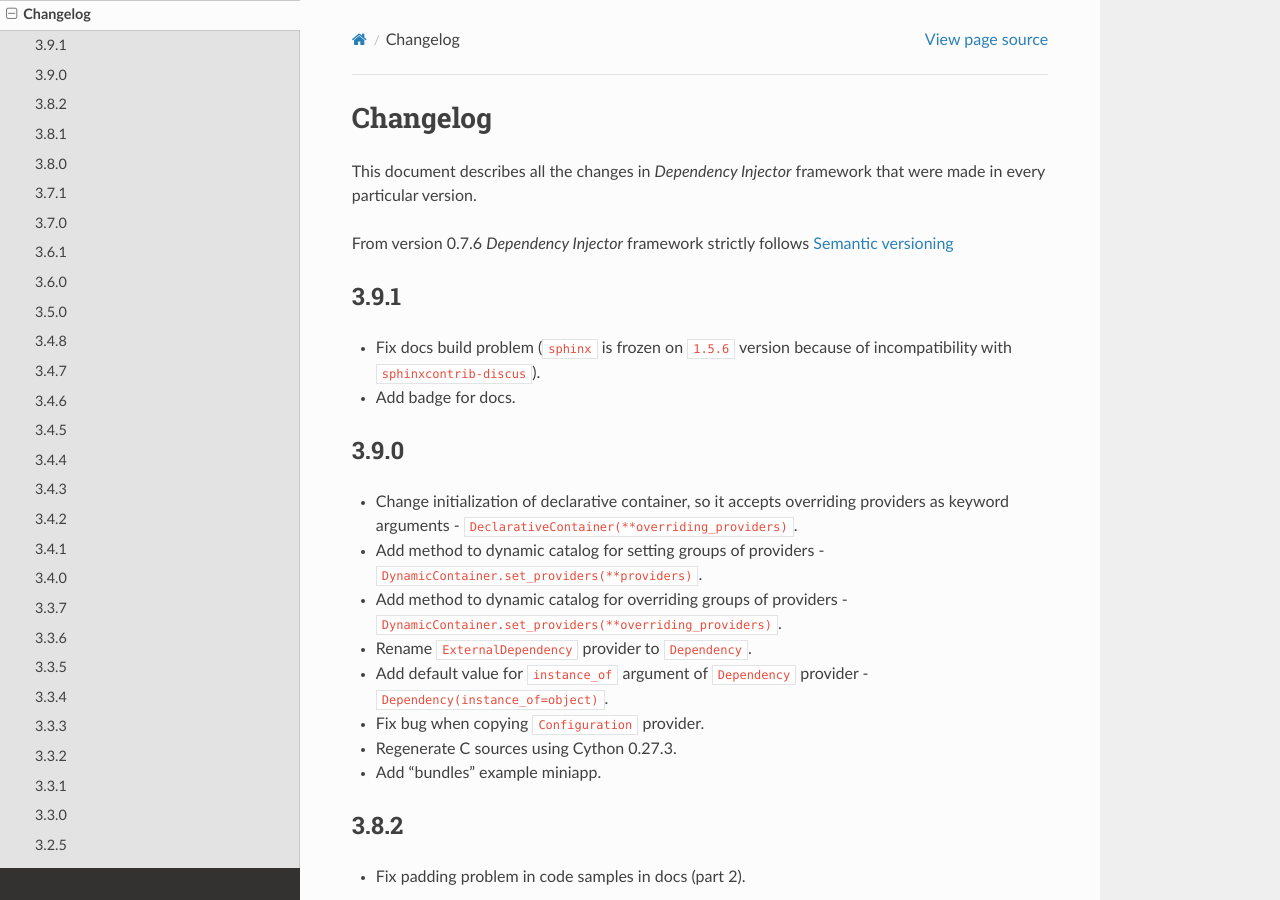
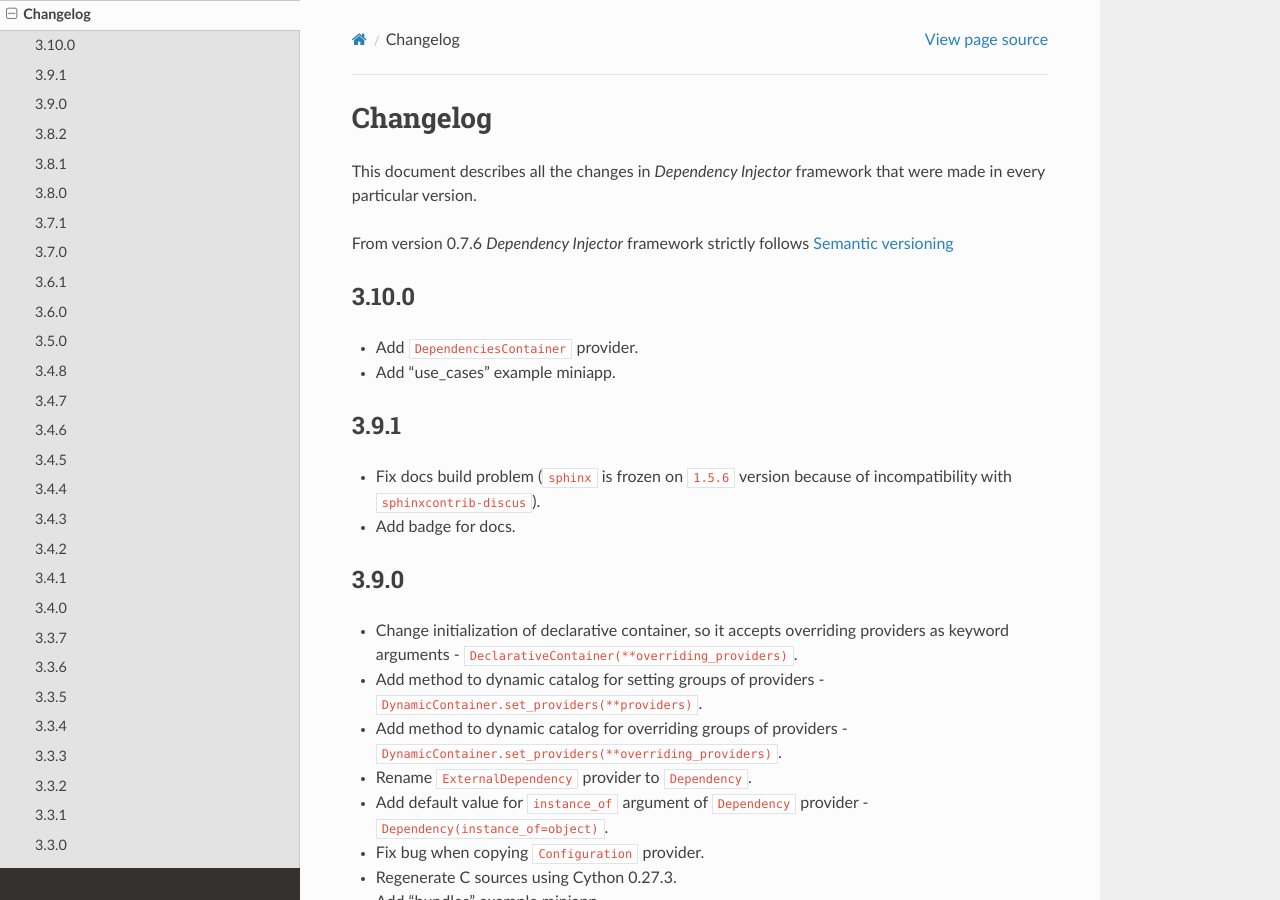
Before and after one commit to ets-labs/python-dependency-injector, a Sphinx documentation site: the page built from docs/main/changelog.rst, in a window 1280 px wide and 900 px high. Built offline with Sphinx 7.4.7 and the Read the Docs theme 2.0.0, drawn with Linux system fonts in a browser that asks for light colours.

Commit message:
Update changelog

```diff
--- a/docs/main/changelog.rst
+++ b/docs/main/changelog.rst
@@ -6,6 +6,12 @@
 
 From version 0.7.6 *Dependency Injector* framework strictly
 follows `Semantic versioning`_
+
+
+3.10.0
+------
+- Add ``DependenciesContainer`` provider.
+- Add "use_cases" example miniapp.
 
 3.9.1
 -----
```
